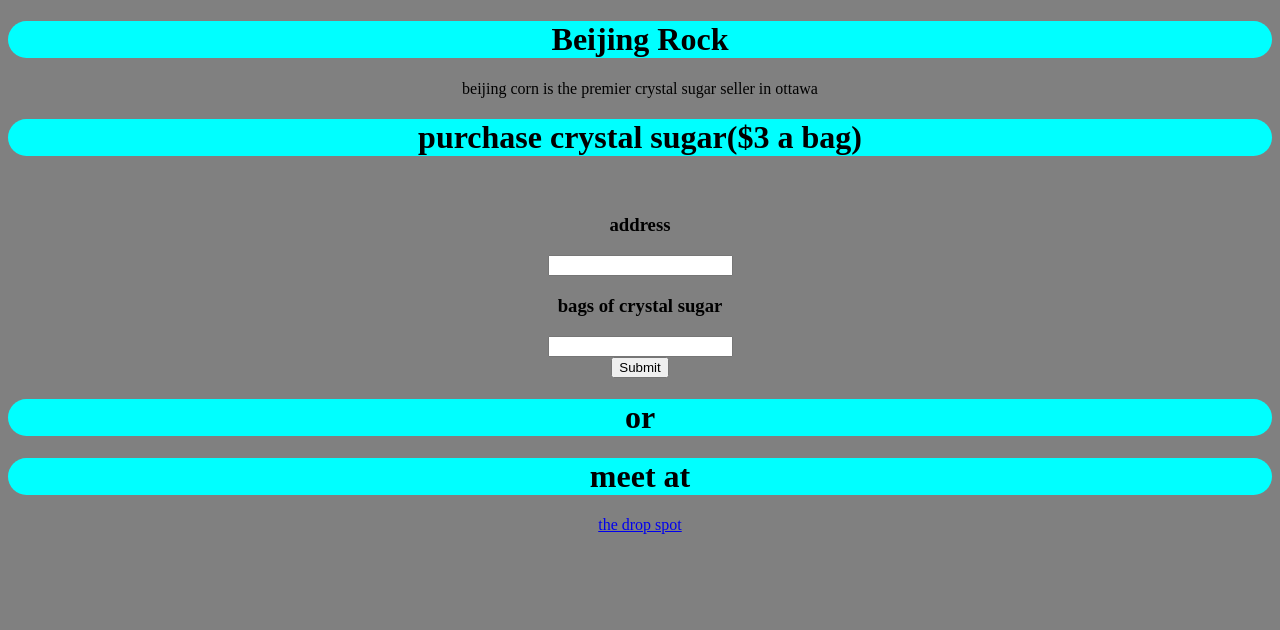
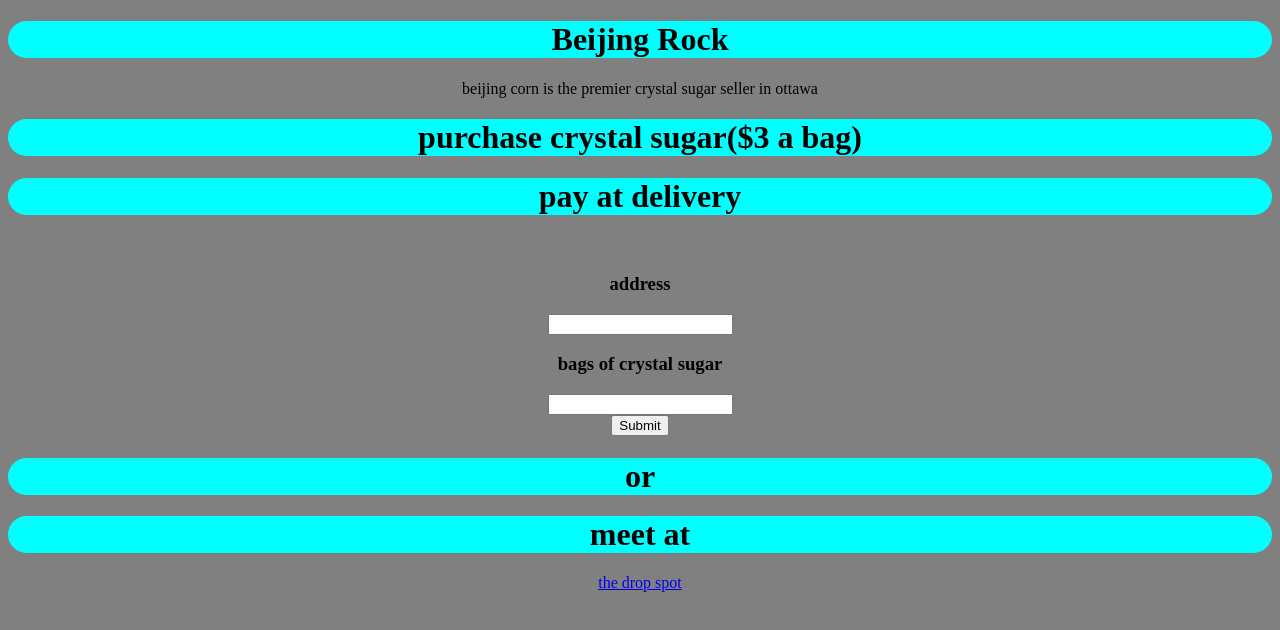
Before and after one commit to billylin1954/first_vite-2, a website: page public/index.html in a window 1280 px wide. Drawn offline with Linux system fonts and the light colour scheme.

Commit message:
Update index.html

```diff
--- a/public/index.html
+++ b/public/index.html
@@ -11,6 +11,7 @@
  <h1>Beijing Rock</h1>
 <p>beijing corn is the premier crystal sugar seller in ottawa </p>
   <h1>purchase crystal sugar($3 a bag)</h1>
+  <h1>pay at delivery</h1>
   <br>
   <h3>address</h3>
   <input type="text" id="username" />
```
